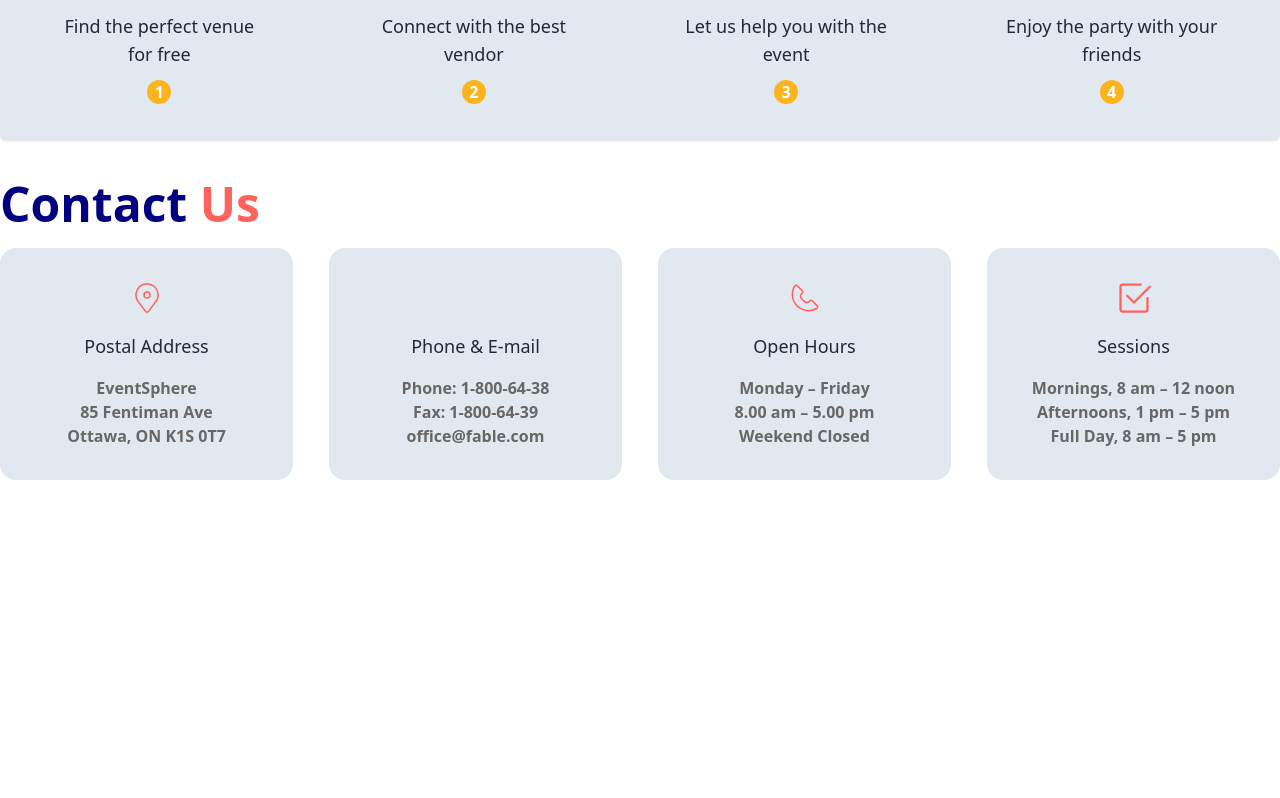
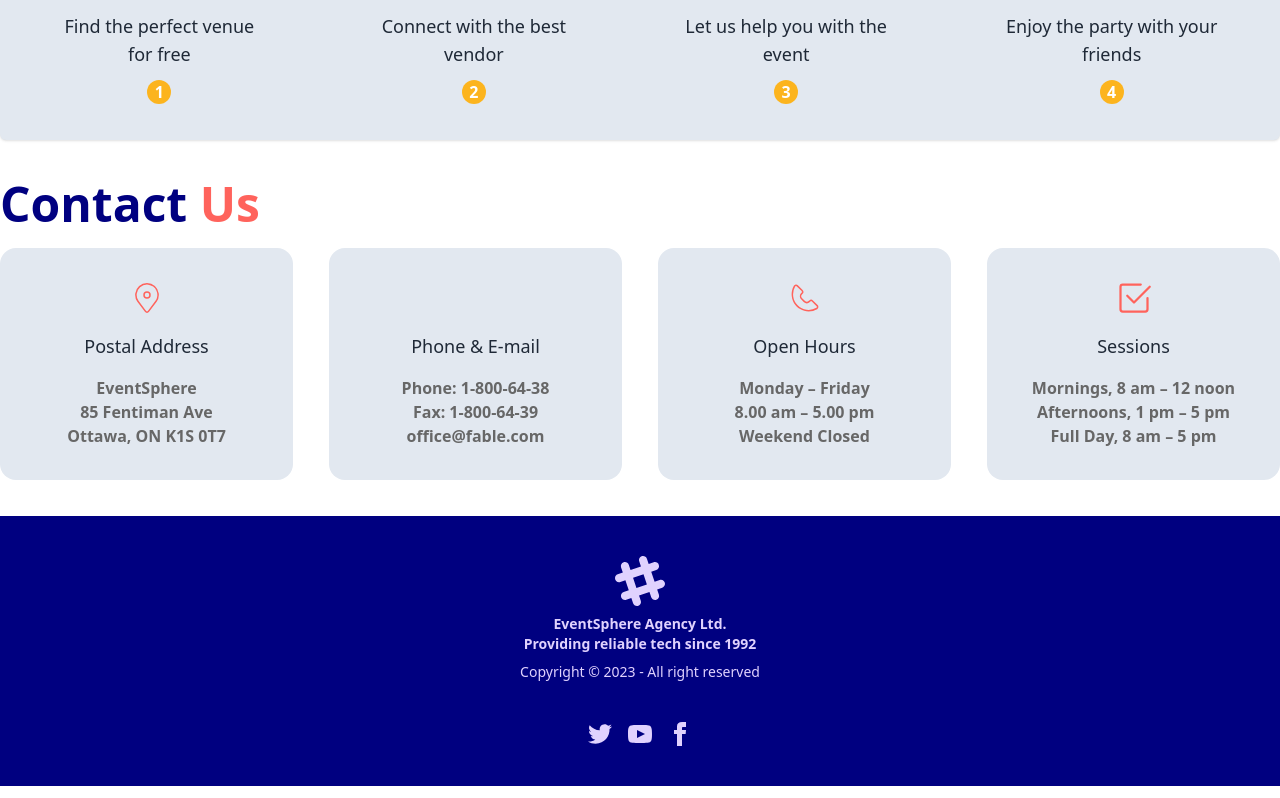
Before and after one commit to neamatullah01/EventSphere, a React (Vite) app: page / in a window 1280 px wide. Shown: the part 2634-3432 px from the top of the page. Before the commit the page ends 3146 px from the top, so only its background shows below. Built offline with nearby package versions, Linux system fonts and the light colour scheme; some icons are missing.

Commit message:
Footer added

```diff
--- /dev/null
+++ b/src/Components/Footer/Footer.jsx
@@ -0,0 +1,23 @@
+
+const Footer = () => {
+    return (
+        <footer className="footer footer-center p-10 bg-[#000080] text-primary-content">
+            <aside>
+                <svg width="50" height="50" viewBox="0 0 24 24" xmlns="http://www.w3.org/2000/svg" fillRule="evenodd" clipRule="evenodd" className="inline-block fill-current"><path d="M22.672 15.226l-2.432.811.841 2.515c.33 1.019-.209 2.127-1.23 2.456-1.15.325-2.148-.321-2.463-1.226l-.84-2.518-5.013 1.677.84 2.517c.391 1.203-.434 2.542-1.831 2.542-.88 0-1.601-.564-1.86-1.314l-.842-2.516-2.431.809c-1.135.328-2.145-.317-2.463-1.229-.329-1.018.211-2.127 1.231-2.456l2.432-.809-1.621-4.823-2.432.808c-1.355.384-2.558-.59-2.558-1.839 0-.817.509-1.582 1.327-1.846l2.433-.809-.842-2.515c-.33-1.02.211-2.129 1.232-2.458 1.02-.329 2.13.209 2.461 1.229l.842 2.515 5.011-1.677-.839-2.517c-.403-1.238.484-2.553 1.843-2.553.819 0 1.585.509 1.85 1.326l.841 2.517 2.431-.81c1.02-.33 2.131.211 2.461 1.229.332 1.018-.21 2.126-1.23 2.456l-2.433.809 1.622 4.823 2.433-.809c1.242-.401 2.557.484 2.557 1.838 0 .819-.51 1.583-1.328 1.847m-8.992-6.428l-5.01 1.675 1.619 4.828 5.011-1.674-1.62-4.829z"></path></svg>
+                <p className="font-bold">
+                EventSphere Agency Ltd. <br />Providing reliable tech since 1992
+                </p>
+                <p>Copyright © 2023 - All right reserved</p>
+            </aside>
+            <nav>
+                <div className="grid grid-flow-col gap-4">
+                    <a><svg xmlns="http://www.w3.org/2000/svg" width="24" height="24" viewBox="0 0 24 24" className="fill-current"><path d="M24 4.557c-.883.392-1.832.656-2.828.775 1.017-.609 1.798-1.574 2.165-2.724-.951.564-2.005.974-3.127 1.195-.897-.957-2.178-1.555-3.594-1.555-3.179 0-5.515 2.966-4.797 6.045-4.091-.205-7.719-2.165-10.148-5.144-1.29 2.213-.669 5.108 1.523 6.574-.806-.026-1.566-.247-2.229-.616-.054 2.281 1.581 4.415 3.949 4.89-.693.188-1.452.232-2.224.084.626 1.956 2.444 3.379 4.6 3.419-2.07 1.623-4.678 2.348-7.29 2.04 2.179 1.397 4.768 2.212 7.548 2.212 9.142 0 14.307-7.721 13.995-14.646.962-.695 1.797-1.562 2.457-2.549z"></path></svg></a>
+                    <a><svg xmlns="http://www.w3.org/2000/svg" width="24" height="24" viewBox="0 0 24 24" className="fill-current"><path d="M19.615 3.184c-3.604-.246-11.631-.245-15.23 0-3.897.266-4.356 2.62-4.385 8.816.029 6.185.484 8.549 4.385 8.816 3.6.245 11.626.246 15.23 0 3.897-.266 4.356-2.62 4.385-8.816-.029-6.185-.484-8.549-4.385-8.816zm-10.615 12.816v-8l8 3.993-8 4.007z"></path></svg></a>
+                    <a><svg xmlns="http://www.w3.org/2000/svg" width="24" height="24" viewBox="0 0 24 24" className="fill-current"><path d="M9 8h-3v4h3v12h5v-12h3.642l.358-4h-4v-1.667c0-.955.192-1.333 1.115-1.333h2.885v-5h-3.808c-3.596 0-5.192 1.583-5.192 4.615v3.385z"></path></svg></a>
+                </div>
+            </nav>
+        </footer>
+    );
+};
+
+export default Footer;
--- a/src/Pages/Home/Home.jsx
+++ b/src/Pages/Home/Home.jsx
@@ -1,6 +1,7 @@
 import About from "../../Components/About/About";
 import Banner from "../../Components/Banner/Banner";
 import Contact from "../../Components/Contact/Contact";
+import Footer from "../../Components/Footer/Footer";
 import Services from "../../Components/Services/Services";
 
 const Home = () => {
@@ -18,6 +19,9 @@
             <div>
                 <Contact></Contact>
             </div>
+            <div className="pt-4">
+                <Footer></Footer>
+            </div>
         </div>
     );
 };
```
